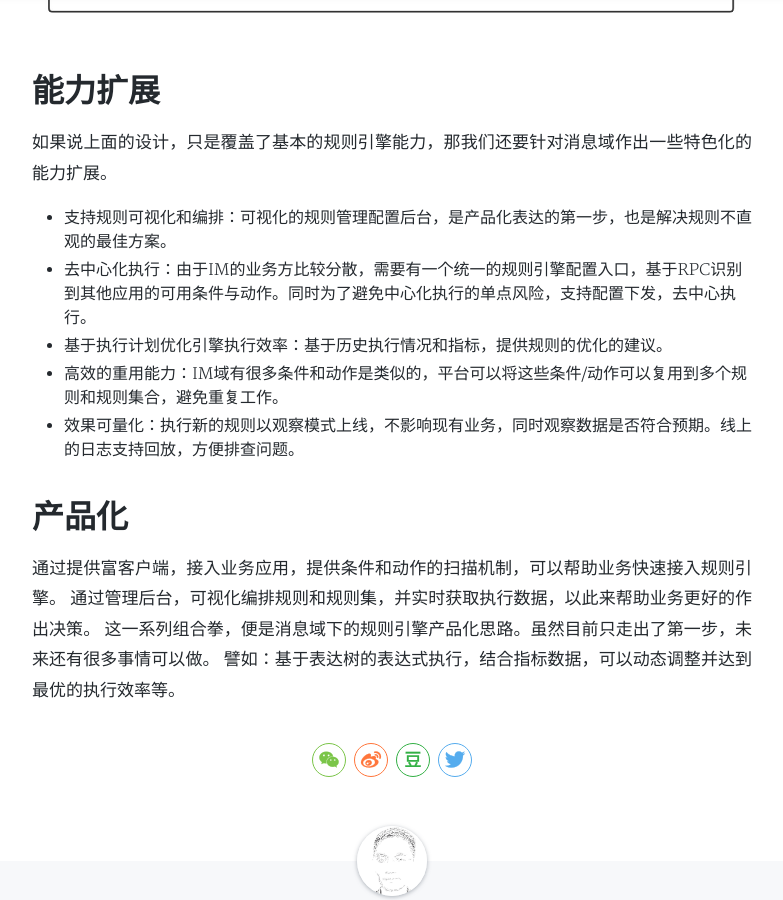
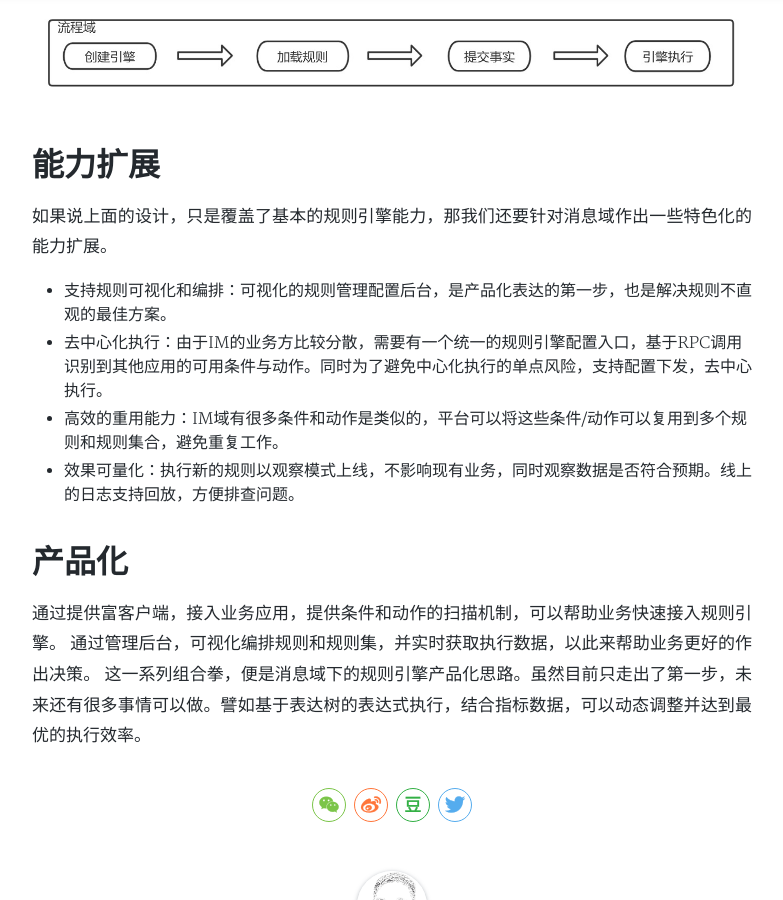
Before and after one commit to hanfeihang/hanfeihang.github.io, a Jekyll site: the page built from _posts/2020-03-20-[实践]规则引擎产品化.md, in a window 1280 px wide and 900 px high, scrolled down 2247 px. Shown: the whole window, without its empty margins (248-1031 px from the left). Built offline with Jekyll 4.4.1, drawn with Linux system fonts in a browser that asks for light colours; nearby versions of some CDN libraries; a style sheet for code colours, icons or effects is not loaded; some of the changed text lies outside the part shown.

Commit message:
add new post

```diff
--- a/_posts/2020-03-20-[实践]电商域的规则引擎.md
+++ b/_posts/2020-03-20-[实践]规则引擎产品化.md
@@ -1,6 +1,6 @@
 ---
 layout: post
-title: '电商域的规则引擎'
+title: '规则引擎产品化'
 date: 2020-03-20
 author: Feihang Han
 tags: 实践
@@ -43,13 +45,11 @@
 # 能力扩展
 如果说上面的设计，只是覆盖了基本的规则引擎能力，那我们还要针对消息域作出一些特色化的能力扩展。
 - 支持规则可视化和编排：可视化的规则管理配置后台，是产品化表达的第一步，也是解决规则不直观的最佳方案。
-- 去中心化执行：由于IM的业务方比较分散，需要有一个统一的规则引擎配置入口，基于RPC识别到其他应用的可用条件与动作。同时为了避免中心化执行的单点风险，支持配置下发，去中心执行。
-- 基于执行计划优化引擎执行效率：基于历史执行情况和指标，提供规则的优化的建议。
+- 去中心化执行：由于IM的业务方比较分散，需要有一个统一的规则引擎配置入口，基于RPC调用识别到其他应用的可用条件与动作。同时为了避免中心化执行的单点风险，支持配置下发，去中心执行。
 - 高效的重用能力：IM域有很多条件和动作是类似的，平台可以将这些条件/动作可以复用到多个规则和规则集合，避免重复工作。
 - 效果可量化：执行新的规则以观察模式上线，不影响现有业务，同时观察数据是否符合预期。线上的日志支持回放，方便排查问题。
 
 # 产品化
 通过提供富客户端，接入业务应用，提供条件和动作的扫描机制，可以帮助业务快速接入规则引擎。
 通过管理后台，可视化编排规则和规则集，并实时获取执行数据，以此来帮助业务更好的作出决策。
-这一系列组合拳，便是消息域下的规则引擎产品化思路。虽然目前只走出了第一步，未来还有很多事情可以做。
-譬如：基于表达树的表达式执行，结合指标数据，可以动态调整并达到最优的执行效率等。
+这一系列组合拳，便是消息域下的规则引擎产品化思路。虽然目前只走出了第一步，未来还有很多事情可以做。譬如基于表达树的表达式执行，结合指标数据，可以动态调整并达到最优的执行效率。
```
Also changed, not shown: other parts of _posts/2020-03-20-[实践]规则引擎产品化.md (+3 -1 lines).
